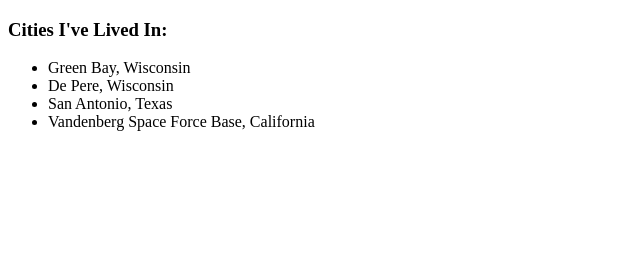
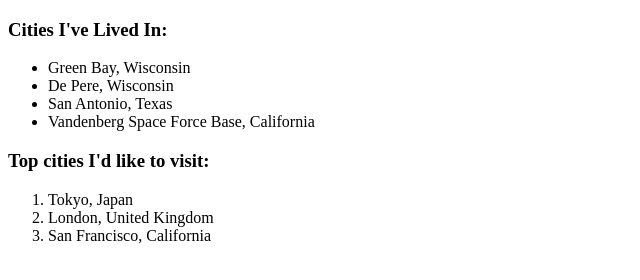
Before and after one commit to NoofleBot/html-exercise, a plain HTML site: page index.html in a window 1280 px wide. Shown: the whole page, without its empty margins (0-640 px from the left). Drawn offline with Linux system fonts and the light colour scheme.

Commit message:
Added cities I'd like to visit

```diff
--- a/index.html
+++ b/index.html
@@ -13,5 +13,11 @@
       <li>San Antonio, Texas</li>
       <li>Vandenberg Space Force Base, California</li>
     </ul>
+    <h3>Top cities I'd like to visit:</h3>
+    <ol>
+      <li>Tokyo, Japan</li>
+      <li>London, United Kingdom</li>
+      <li>San Francisco, California</li>
+    </ol>
   </body>
 </html>
```
